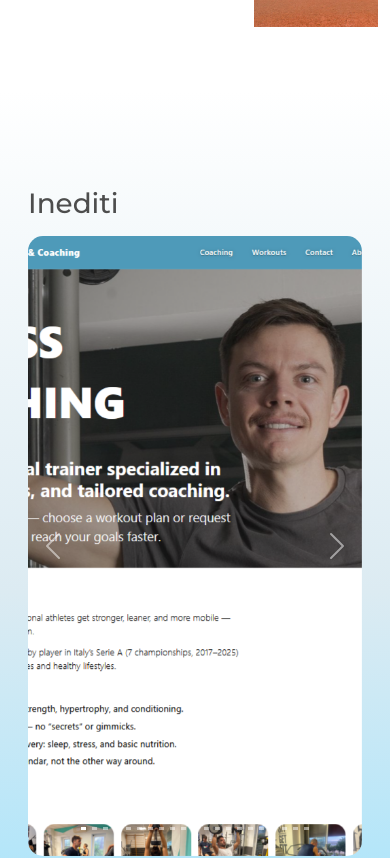
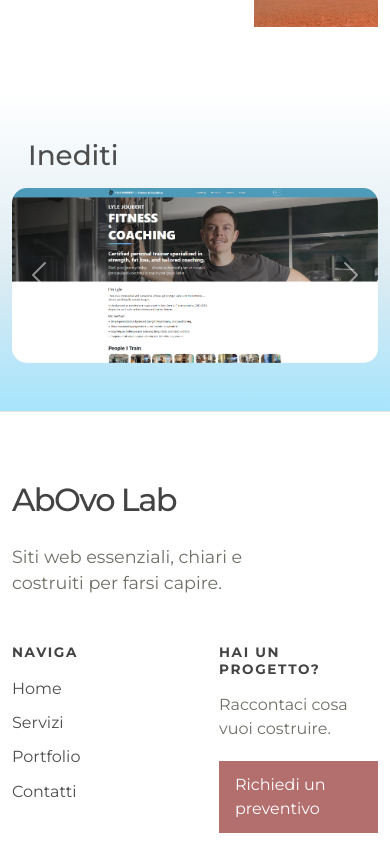
Before and after one commit to GiulioFardella/fgstudio1, a React (Create React App) app: page / in a window 390 px wide. Shown: the part 1071-1929 px from the top of the page. Built offline with nearby package versions, Linux system fonts and the light colour scheme.

Commit message:
fix to home carousel mediaquery

```diff
--- a/src/css/homefooter.css
+++ b/src/css/homefooter.css
@@ -43,3 +43,20 @@
   margin-left: 1rem;
   margin-bottom: 1rem;
  }
+ /* CAROSELLO MOBILE */
+@media (max-width: 767.98px) {
+  .home-footer {
+    min-height: auto;
+    padding: 3rem 0;
+  }
+
+  .home-footer .carousel {
+    width: 100%;
+  }
+
+  .home-footer__image {
+    width: 100%;
+    height: auto;
+    object-fit: contain;
+  }
+}
```
